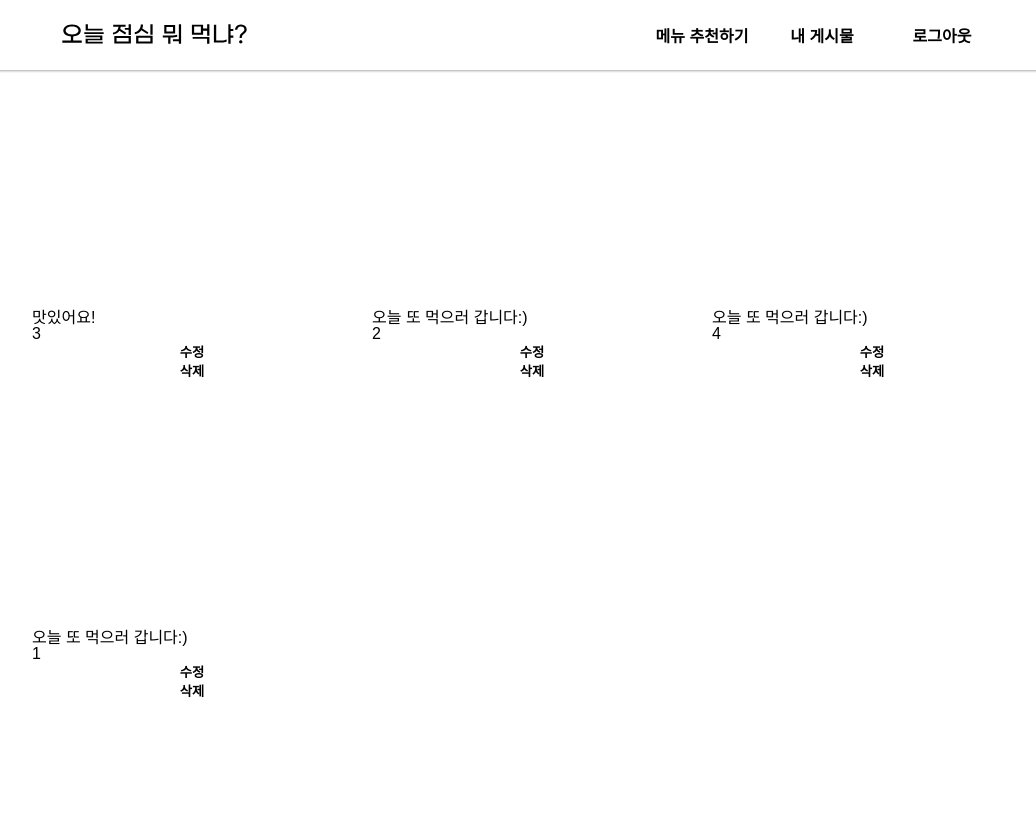
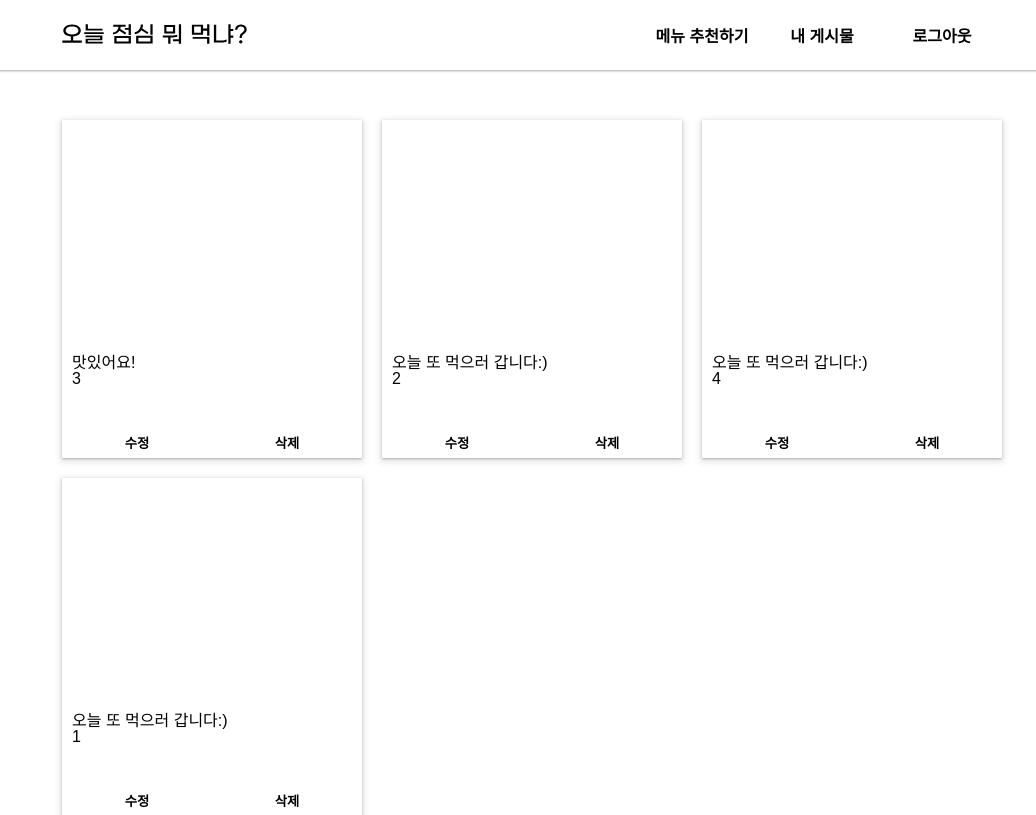
Before and after one commit to jihyunan-dev/hanghae_mini_front, a React (Create React App) app: page /mypost in a window 1280 px wide. Shown: the whole page, without its empty margins (108-1144 px from the left). Built offline with nearby package versions, Linux system fonts and the light colour scheme; no server answers; a web font is replaced by a local one.

Commit message:
[style] 스타일 일부 수정

```diff
--- a/src/components/CategoryBtns.js
+++ b/src/components/CategoryBtns.js
@@ -10,9 +10,9 @@ const CategoryBtns = (props) => {
   const btns2 = ["식사", "요리"];
   const btns3 = ["한식", "중식", "일식", "양식", "그 외"];
 
-  const [category1, setCategory1] = useState(null);
-  const [category2, setCategory2] = useState(null);
-  const [category3, setCategory3] = useState(null);
+  const [category1, setCategory1] = useState("채식");
+  const [category2, setCategory2] = useState("식사");
+  const [category3, setCategory3] = useState("한식");
 
   useEffect(
     () => setCategory({ category1, category2, category3 }),
@@ -27,6 +27,7 @@ const CategoryBtns = (props) => {
             btnName="category"
             key={idx}
             text={item}
+            selected={category1 === item}
             _onClick={() => setCategory1(item)}
           />
         ))}
@@ -37,6 +38,7 @@ const CategoryBtns = (props) => {
             btnName="category"
             key={idx}
             text={item}
+            selected={category2 === item}
             _onClick={() => setCategory2(item)}
           />
         ))}
@@ -47,6 +49,7 @@ const CategoryBtns = (props) => {
             btnName="category"
             key={idx}
             text={item}
+            selected={category3 === item}
             _onClick={() => setCategory3(item)}
           />
         ))}
--- a/src/elements/Button.js
+++ b/src/elements/Button.js
@@ -3,7 +3,16 @@ import styled, { css } from "styled-components";
 import { hiddenMobile } from "../mixin/displayNone";
 
 const Button = (props) => {
-  const { text, width, margin, padding, btnName, position, _onClick } = props;
+  const {
+    text,
+    width,
+    margin,
+    padding,
+    btnName,
+    position,
+    selected,
+    _onClick,
+  } = props;
 
   const styles = {
     width,
@@ -11,6 +20,7 @@ const Button = (props) => {
     padding,
     position,
     btnName,
+    selected,
   };
   return (
     <>
@@ -28,6 +38,7 @@ Button.defaultProps = {
   padding: false,
   btnName: "",
   position: false,
+  selected: false,
   _onClick: () => {},
 };
 
@@ -56,14 +67,17 @@ const ElButton = styled.button`
       return css`
         padding: 5px 0;
         margin: 5px;
-        color: ${colors.black};
+        color: ${({ selected }) => (selected ? colors.white : colors.black)};
         border: 2px solid ${colors.mainBlue};
+        background-color: ${({ selected }) =>
+          selected ? colors.mainBlue : colors.white};
       `;
     } else if (btnName === "submit") {
       return css`
         position: ${(props) => (props.position ? "absolute" : false)};
         right: ${(props) => props.position && 0};
         top: ${(props) => props.position && 0};
+        height: ${(props) => props.position && "100%"};
         padding: 10px;
         border: 1px solid ${colors.mainBlue};
         color: ${colors.white};
--- a/src/pages/Main.js
+++ b/src/pages/Main.js
@@ -11,16 +11,15 @@ import { container } from "../mixin/container";
 
 const Main = () => {
   const dispatch = useDispatch();
-
   const is_login = useSelector((state) => state.user.is_login);
 
   // user name 받아오기
   const user = useSelector((state) => state.user.user);
 
   const [category, setCategory] = useState({
-    category1: null,
-    category2: null,
-    category3: null,
+    category1: "채식",
+    category2: "식사",
+    category3: "한식",
   });
 
   // 메뉴 추천받기!
--- a/src/pages/MyPosts.js
+++ b/src/pages/MyPosts.js
@@ -1,22 +1,23 @@
-import React from "react";
+// myPosts.js
+import React, { useEffect } from "react";
 import styled from "styled-components";
-import { Button } from "../elements";
+import { Button, Title } from "../elements";
 import { history } from "../redux/configureStore";
 import { useSelector, useDispatch } from "react-redux";
 import { actionCreators as PostActions } from "../redux/modules/user";
 import { actionCreators as userAction } from "../redux/modules/user";
 import Image from "../elements/Image";
+import { container } from "../mixin/container";
 
 const MyPost = (props) => {
   const dispatch = useDispatch();
 
-  React.useEffect(() => {
+  useEffect(() => {
     dispatch(userAction.getUserListDB());
   }, []);
 
   // 유저가 작성한 게시글 리스트 불러오기
   const user_info = useSelector((state) => state.user.user);
-  console.log(user_info.postList);
 
   const myPostList = user_info.postList || [];
   // 삭제 기능
@@ -26,13 +27,14 @@ const MyPost = (props) => {
 
   return (
     <Container>
+      <Grid>
         {myPostList.map((item) => (
           <Card key={item.postId}>
             <Image imgUrl={item.img} />
-          <div>
+            <TextBox>
               <p>{item.description}</p>
               <p>{item.like}</p>
-            <div>
+              <Btns>
                 <Button
                   _onClick={() => {
                     history.push(`/upload/${item.id}`);
@@ -40,24 +42,51 @@ const MyPost = (props) => {
                   text="수정"
                 />
                 <Button _onClick={deleteMenu} text="삭제" />
-            </div>
-          </div>
+              </Btns>
+            </TextBox>
           </Card>
         ))}
+      </Grid>
     </Container>
   );
 };
 
 const Container = styled.section`
+  ${container};
+  margin: 0 auto;
+
+  ${({ theme }) => theme.device.desktop} {
+    max-width: 1000px;
+  }
+`;
+
+const Grid = styled.div`
+  margin-top: 50px;
   display: grid;
   gap: 20px;
   grid-template-columns: repeat(3, minmax(250px, 1fr));
-  max-width: 1000px;
-  margin: 0 auto;
 `;
 
 const Card = styled.article`
-  height: 300px;
+  min-height: 300px;
+  box-shadow: rgba(60, 64, 67, 0.3) 0px 1px 2px 0px,
+    rgba(60, 64, 67, 0.15) 0px 2px 6px 2px;
+`;
+
+const TextBox = styled.div`
+  position: relative;
+  width: 100%;
+  height: calc(300px - (250px * 0.75));
+  padding: ${({ theme }) => theme.paddings.sm};
+`;
+
+const Btns = styled.div`
+  position: absolute;
+  left: 0;
+  bottom: 0;
+  display: flex;
+  width: 100%;
+  height: 30px;
 `;
 
 export default MyPost;
--- a/src/pages/Register.js
+++ b/src/pages/Register.js
@@ -67,14 +67,10 @@ const Register = (props) => {
           />
         </InputBox>
         <Btns>
-          <Button
-            btnName="submit"
-            _onClick={signUp}
-            text="회원가입하기"
-          ></Button>
+          <Button btnName="submit" _onClick={signUp} text="회원가입"></Button>
           <Button
             btnName="cancle"
-            text="로그인"
+            text="로그인으로 이동"
             _onClick={() => history.push("/login")}
           ></Button>
         </Btns>
--- a/src/pages/Upload.js
+++ b/src/pages/Upload.js
@@ -91,11 +91,11 @@ const Upload = (props) => {
           ></Description>
         </RowBox>
         {is_edit ? (
-          <Button btnName="submit" text="Menu 수정" _onClick={editPost} />
+          <Button btnName="submit" text="메뉴 수정" _onClick={editPost} />
         ) : (
           <Button
             btnName="submit"
-            text="Menu 업로드"
+            text="메뉴 업로드"
             _onSubmit={handleSubmit}
           />
         )}
@@ -109,6 +109,10 @@ const Container = styled.div`
 
   ${({ theme }) => theme.device.tablet} {
     margin-top: 20px;
+  }
+
+  ${({ theme }) => theme.device.desktop} {
+    max-width: 1000px;
   }
 `;
 
```
Lines whose indentation alone changed are shown as unchanged.
